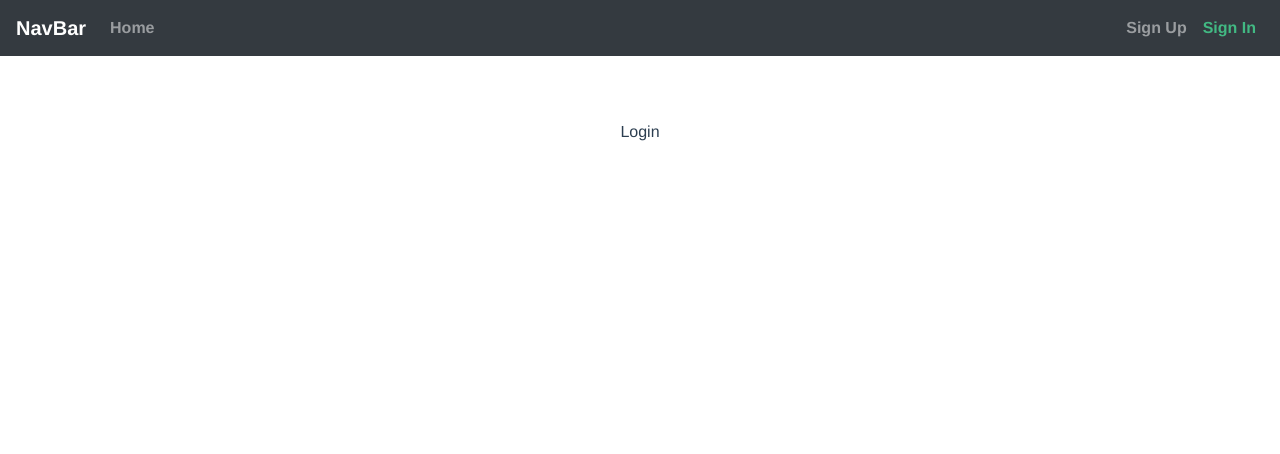
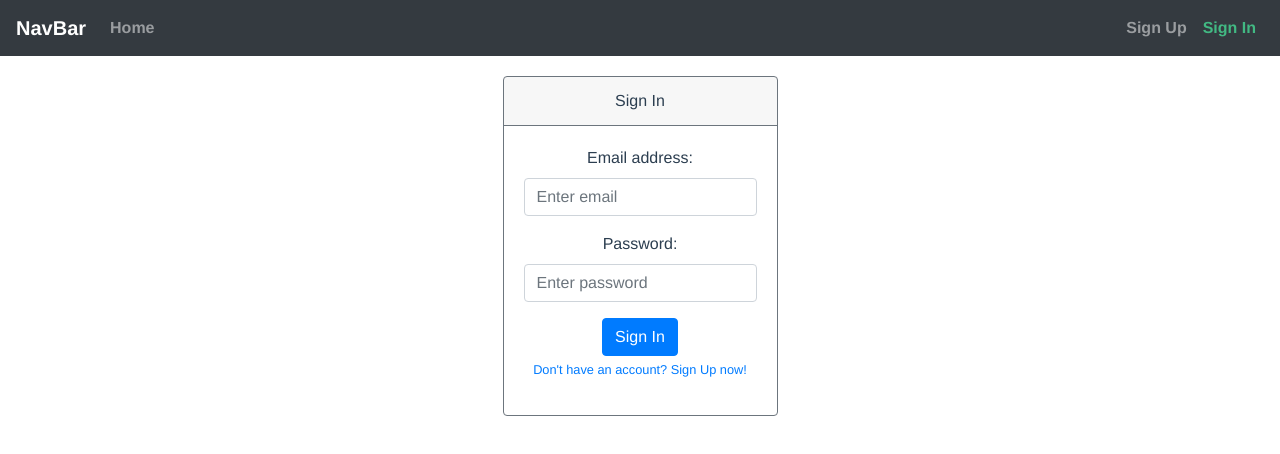
Before and after one commit to Boyko03/vue_test_app, a Vue app: page /login in a window 1280 px wide. Shown: the top 454 px of the page. Built offline with nearby package versions, Linux system fonts and the light colour scheme.

Commit message:
Added login form

```diff
--- a/src/views/Login.vue
+++ b/src/views/Login.vue
@@ -1,21 +1,102 @@
 <template>
   <div>
-    <Navbar/>
-    Login
+    <div class="d-flex justify-content-center">
+      <b-card
+        class="my-3"
+        header="Sign In"
+        border-variant="secondary"
+        header-border-variant="secondary"
+      >
+        <b-form id="myForm" @submit="onSubmit" v-if="show" :validated="valid" :novalidate="true">
+          <b-form-group
+            id="email-input-group"
+            label="Email address:"
+            label-for="email"
+          >
+            <b-form-input
+              id="email"
+              v-model="form.email"
+              type="email"
+              required
+              placeholder="Enter email"
+            ></b-form-input>
+          </b-form-group>
+
+          <b-form-group id="password-input-group" label="Password:" label-for="password">
+            <b-form-input
+              type="password"
+              id="password"
+              v-model="form.password"
+              placeholder="Enter password"
+              required
+              minlength="8"
+              maxlength="20"
+            ></b-form-input>
+          </b-form-group>
+
+          <b-form-group>
+            <b-button type="submit" variant="primary">Sign In</b-button>
+            <label aria-describedby="not-have-an-account-help-block" />
+            <b-form-text id="not-have-an-account-help-block">
+              <b-link to="/register" class="card-link">Don't have an account? Sign Up now!</b-link>
+            </b-form-text>
+          </b-form-group>
+        </b-form>
+      </b-card>
+    </div>
+    <!--
+    <b-card class="mt-3" header="Form Data Result">
+      <pre class="m-0">{{ form }}</pre>
+    </b-card>
+    -->
   </div>
 </template>
 
 <script>
-  import Navbar from '@/components/Navbar.vue'
+  import {
+    BForm,
+    BFormGroup,
+    BFormInput,
+    BFormText,
+    BButton,
+    BCard,
+    BLink,
+  } from 'bootstrap-vue';
 
   export default {
-    name: "Login",
+    name: 'Register',
     components: {
-      Navbar,
+      BForm,
+      BFormGroup,
+      BFormInput,
+      BFormText,
+      BButton,
+      BCard,
+      BLink,
     },
-  };
+    data() {
+      return {
+        form: {
+          email: '',
+          password: '',
+        },
+        show: true,
+        valid: false,
+      }
+    },
+    methods: {
+      onSubmit(evt) {
+        this.valid = true
+
+        var form = document.getElementById('myForm')
+        if (form.checkValidity() === false) {
+          evt.preventDefault();
+          evt.stopPropagation();
+        }
+        else {
+          alert(JSON.stringify(this.form))
+        }
+      },
+    }
+  }
 </script>
-
-<style lang="scss" scoped>
-
-</style>
```
